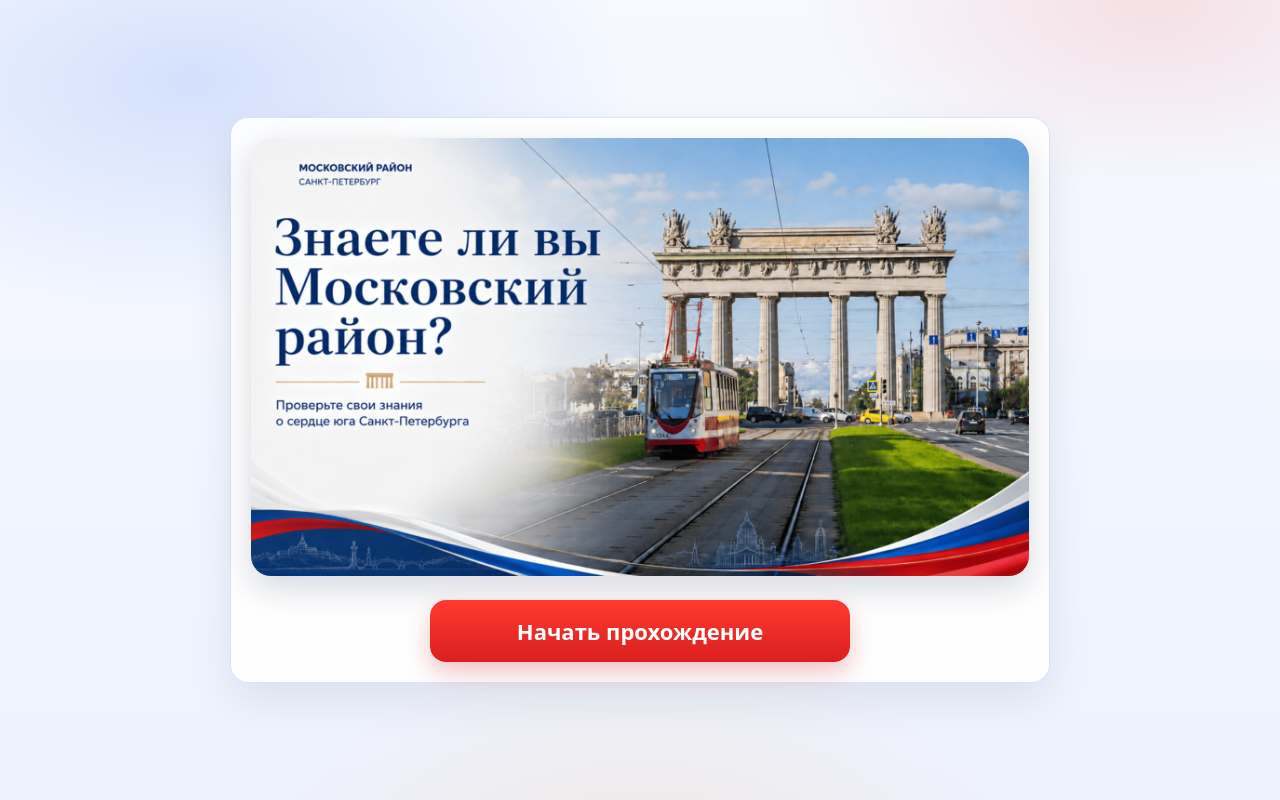
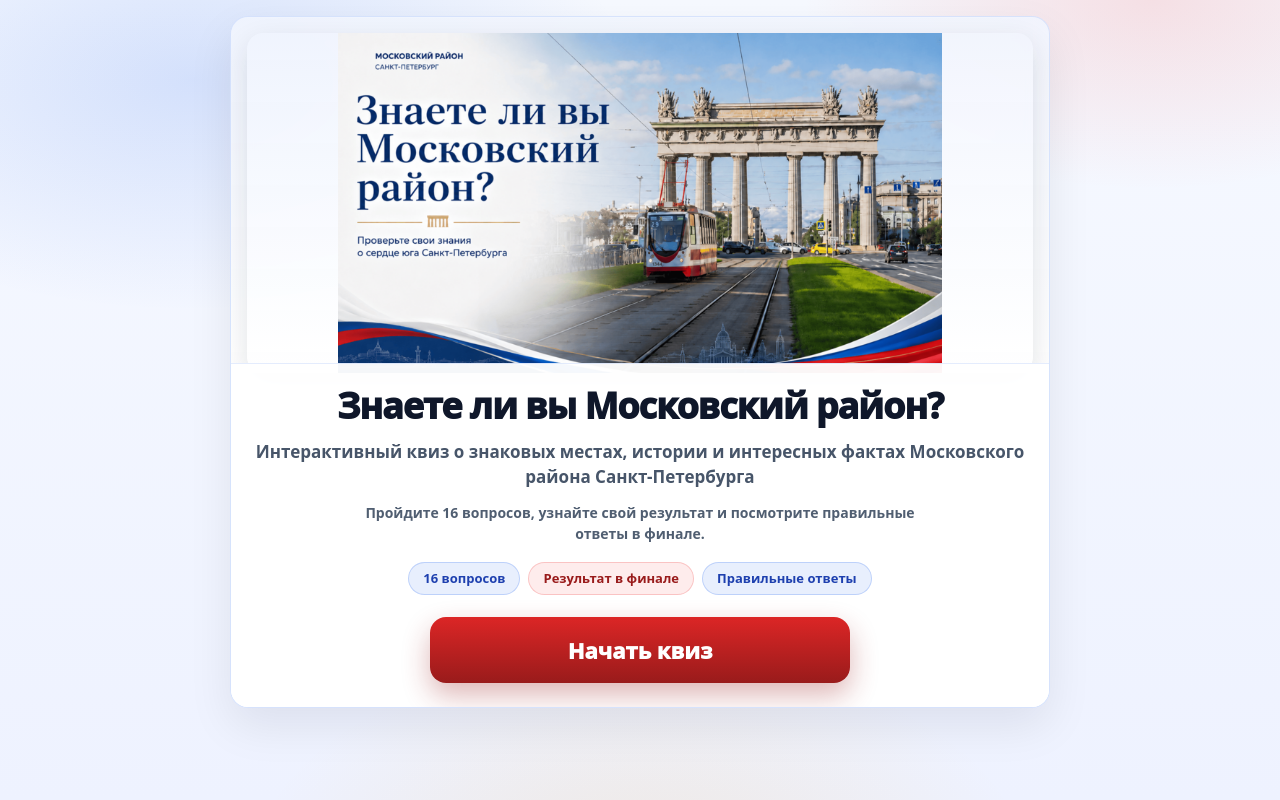
Before and after one commit to Atlasik1971/Kviz_play, a React (Vite) app: page / in a window 1280 px wide. Built offline with nearby package versions, Linux system fonts and the light colour scheme.

Commit message:
Update welcome screen

```diff
--- a/src/App.tsx
+++ b/src/App.tsx
@@ -294,15 +294,39 @@ export default function App() {
   }
 
   return (
-    <div className="page">
+    <div className={`page${view === 'splash' ? ' page--welcome' : ''}`}>
       <div className="container">
         <div className={`card${view === 'splash' ? ' card--splash' : ''}`}>
           {view === 'splash' && (
-            <div className="splashScreen">
-              <img className="splashCover" src={publicUrl('/images/quiz-cover-new.png')} alt="Знаете ли вы Московский район?" />
-              <button className="splashBtn" onClick={() => setView('start')}>
-                Начать прохождение
-              </button>
+            <div className="welcomeScreen">
+              <figure className="welcomeBanner">
+                <img
+                  className="welcomeBannerImg"
+                  src={publicUrl('/images/quiz-cover-new.png')}
+                  alt=""
+                  aria-hidden="true"
+                />
+              </figure>
+
+              <div className="welcomeCard">
+                <h1 className="welcomeTitle">Знаете ли вы Московский район?</h1>
+                <p className="welcomeLead">
+                  Интерактивный квиз о знаковых местах, истории и интересных фактах Московского района Санкт-Петербурга
+                </p>
+                <p className="welcomeNote">
+                  Пройдите 16 вопросов, узнайте свой результат и посмотрите правильные ответы в финале.
+                </p>
+
+                <div className="welcomeBadges" aria-label="Особенности квиза">
+                  <span className="welcomeBadge welcomeBadge--blue">16 вопросов</span>
+                  <span className="welcomeBadge welcomeBadge--red">Результат в финале</span>
+                  <span className="welcomeBadge welcomeBadge--blue">Правильные ответы</span>
+                </div>
+
+                <button className="welcomeBtn" type="button" onClick={() => setView('start')}>
+                  Начать квиз
+                </button>
+              </div>
             </div>
           )}
 
--- a/src/styles.css
+++ b/src/styles.css
@@ -57,69 +57,161 @@ button {
   backdrop-filter: blur(10px);
 }
 
-.card--splash {
-  padding: 20px;
+.page--welcome {
+  align-items: flex-start;
+  padding-top: 16px;
+  padding-bottom: 28px;
 }
 
-.splashScreen {
+.card--splash {
+  padding: 0;
+  overflow: hidden;
+}
+
+.welcomeScreen {
   display: flex;
   flex-direction: column;
-  align-items: center;
 }
 
-.splashCover {
+.welcomeBanner {
+  margin: 0;
+  padding: 16px 16px 0;
+  background: linear-gradient(180deg, rgba(37, 99, 235, 0.06), rgba(255, 255, 255, 0.4));
+}
+
+.welcomeBannerImg {
   width: 100%;
-  max-width: 1100px;
-  max-height: 620px;
+  max-height: min(52vw, 340px);
   object-fit: contain;
   display: block;
-  margin: 0 auto 24px auto;
-  border-radius: 20px;
-  box-shadow: 0 12px 32px rgba(15, 23, 42, 0.16);
+  margin: 0 auto;
+  border-radius: 16px;
+  box-shadow: 0 10px 28px rgba(15, 23, 42, 0.12);
 }
 
-.splashBtn {
+.welcomeCard {
+  margin-top: -10px;
+  padding: 22px 20px 24px;
+  background: rgba(255, 255, 255, 0.96);
+  border-top: 1px solid rgba(37, 99, 235, 0.12);
+  text-align: center;
+}
+
+.welcomeTitle {
+  margin: 0;
+  font-size: clamp(24px, 4.5vw, 36px);
+  font-weight: 1000;
+  letter-spacing: -0.03em;
+  line-height: 1.12;
+  color: var(--text);
+}
+
+.welcomeLead {
+  margin: 14px 0 0;
+  font-size: clamp(15px, 2.4vw, 17px);
+  font-weight: 700;
+  line-height: 1.45;
+  color: var(--muted);
+}
+
+.welcomeNote {
+  margin: 12px auto 0;
+  max-width: 560px;
+  font-size: 14px;
+  font-weight: 650;
+  line-height: 1.5;
+  color: rgba(71, 85, 105, 0.95);
+}
+
+.welcomeBadges {
+  display: flex;
+  flex-wrap: wrap;
+  justify-content: center;
+  gap: 8px;
+  margin-top: 18px;
+}
+
+.welcomeBadge {
+  display: inline-flex;
+  align-items: center;
+  padding: 8px 14px;
+  border-radius: 999px;
+  font-size: 13px;
+  font-weight: 850;
+  line-height: 1.2;
+  white-space: normal;
+  text-align: center;
+}
+
+.welcomeBadge--blue {
+  color: #1e40af;
+  background: rgba(37, 99, 235, 0.1);
+  border: 1px solid rgba(37, 99, 235, 0.22);
+}
+
+.welcomeBadge--red {
+  color: #991b1b;
+  background: rgba(239, 68, 68, 0.1);
+  border: 1px solid rgba(239, 68, 68, 0.24);
+}
+
+.welcomeBtn {
   width: 100%;
   max-width: 420px;
+  margin: 22px auto 0;
+  display: block;
   border: none;
   border-radius: 16px;
-  font-size: 22px;
-  font-weight: 700;
-  padding: 16px 32px;
-  background: linear-gradient(180deg, #ff3b30 0%, #d91f1f 100%);
+  font-size: clamp(18px, 3vw, 22px);
+  font-weight: 1000;
+  padding: 18px 28px;
+  background: linear-gradient(180deg, #dc2626 0%, #991b1b 100%);
   color: #fff;
-  box-shadow: 0 10px 24px rgba(217, 31, 31, 0.28);
+  box-shadow: 0 12px 28px rgba(153, 27, 27, 0.32);
   cursor: pointer;
   transition: transform 0.08s ease, filter 0.12s ease, box-shadow 0.12s ease;
 }
 
-.splashBtn:hover {
+.welcomeBtn:hover {
   transform: translateY(-2px);
-  filter: brightness(1.04);
-  box-shadow: 0 14px 28px rgba(217, 31, 31, 0.34);
+  filter: brightness(1.05);
+  box-shadow: 0 16px 32px rgba(153, 27, 27, 0.38);
 }
 
-.splashBtn:active {
-  transform: translateY(0px);
+.welcomeBtn:active {
+  transform: translateY(0);
 }
 
 @media (max-width: 719px) {
-  .card--splash {
-    padding: 16px;
+  .page--welcome {
+    padding: 12px 12px 20px;
   }
 
-  .splashCover {
-    width: 100%;
-    max-height: none;
-    object-fit: contain;
-    border-radius: 14px;
-    margin-bottom: 18px;
+  .welcomeBanner {
+    padding: 12px 12px 0;
   }
 
-  .splashBtn {
+  .welcomeBannerImg {
+    max-height: min(58vw, 280px);
+    border-radius: 12px;
+  }
+
+  .welcomeCard {
+    padding: 18px 16px 20px;
+  }
+
+  .welcomeBadges {
+    gap: 6px;
+  }
+
+  .welcomeBadge {
+    font-size: 12px;
+    padding: 7px 12px;
+  }
+
+  .welcomeBtn {
     max-width: none;
-    font-size: 20px;
-    padding: 14px 24px;
+    padding: 16px 20px;
   }
 }
 
```
